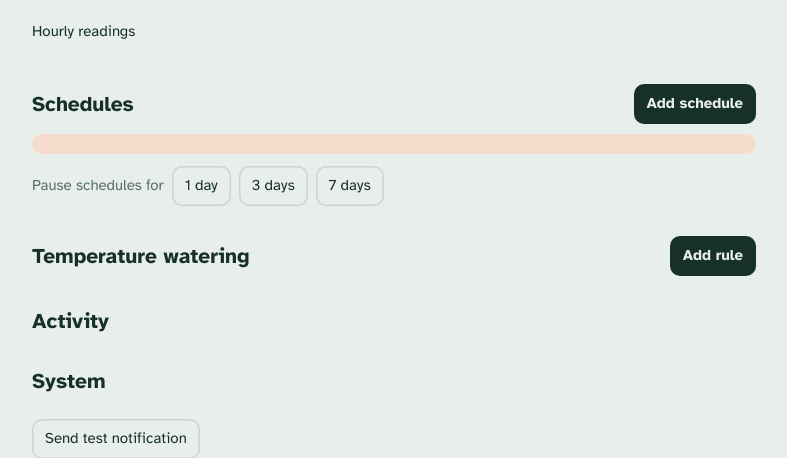
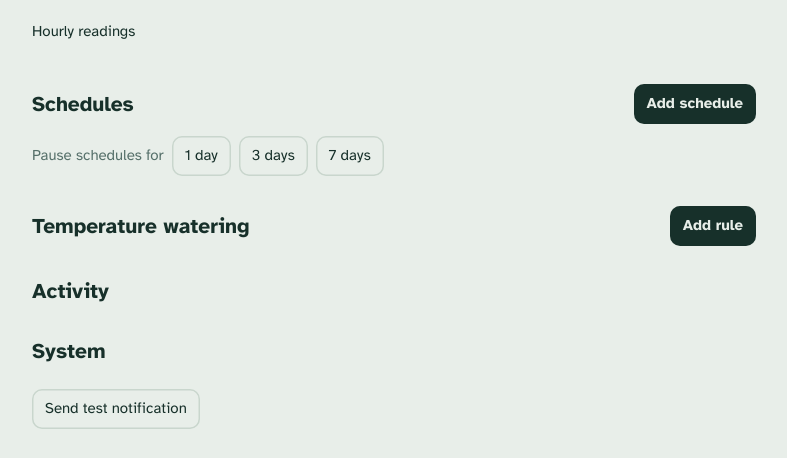
Before and after one commit to tyronemc2/pi_irrigation, a Python web app: template irrigation/templates/index.html in a window 1280 px wide. Shown: the part 810-1268 px from the top of the page, without its empty margins (246-1033 px from the left). After the commit the page ends 1239 px from the top, so only its background shows below. Run offline with Jinja, Linux system fonts and the light colour scheme; the template is opened without the code that fills it, so the values that code supplies are empty.

Commit message:
Hide the empty paused banner when schedules aren't paused

```diff
--- a/irrigation/static/app.css
+++ b/irrigation/static/app.css
@@ -114,6 +114,7 @@ section { margin-top: 30px; }
 .history time { color: var(--muted); min-width: 92px; flex-shrink: 0; }
 .history .ev-skipped, .history .ev-info { color: var(--muted); }
 .history .ev-stopped, .history .ev-alert, .history .ev-error { color: var(--warn); }
+.paused[hidden] { display: none; }
 .paused { background: var(--warn-soft); padding: 10px 14px; border-radius: 10px; margin-bottom: 8px; display: flex; justify-content: space-between; align-items: center; gap: 10px; }
 .pause-row { display: flex; gap: 8px; align-items: center; flex-wrap: wrap; margin-top: 12px; color: var(--muted); font-size: 15px; }
 
```
